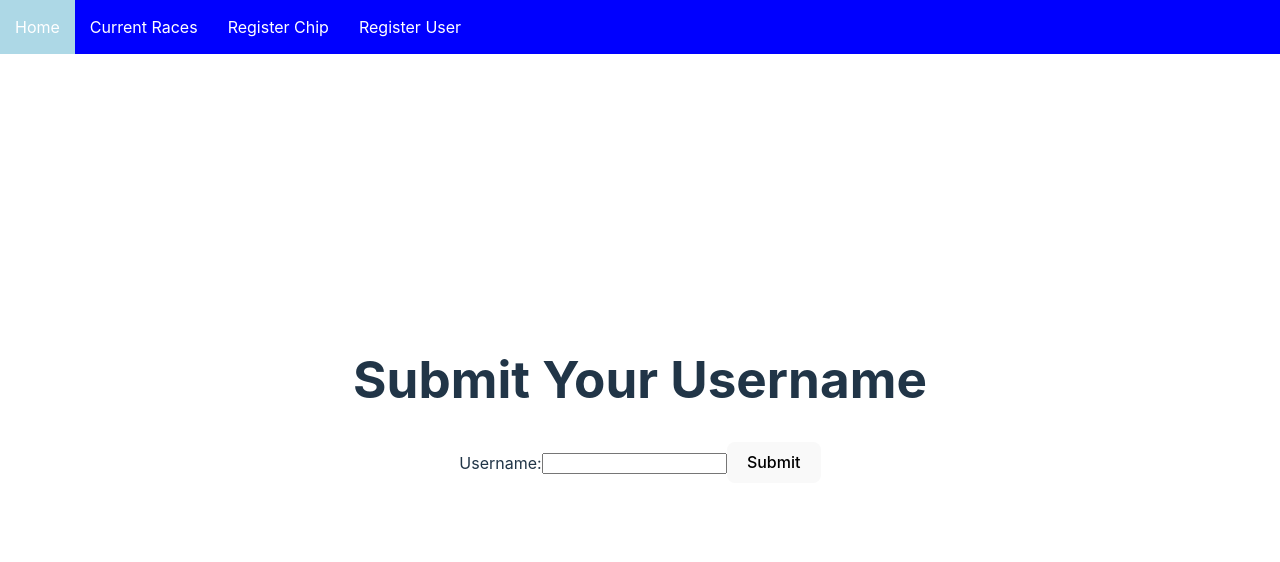
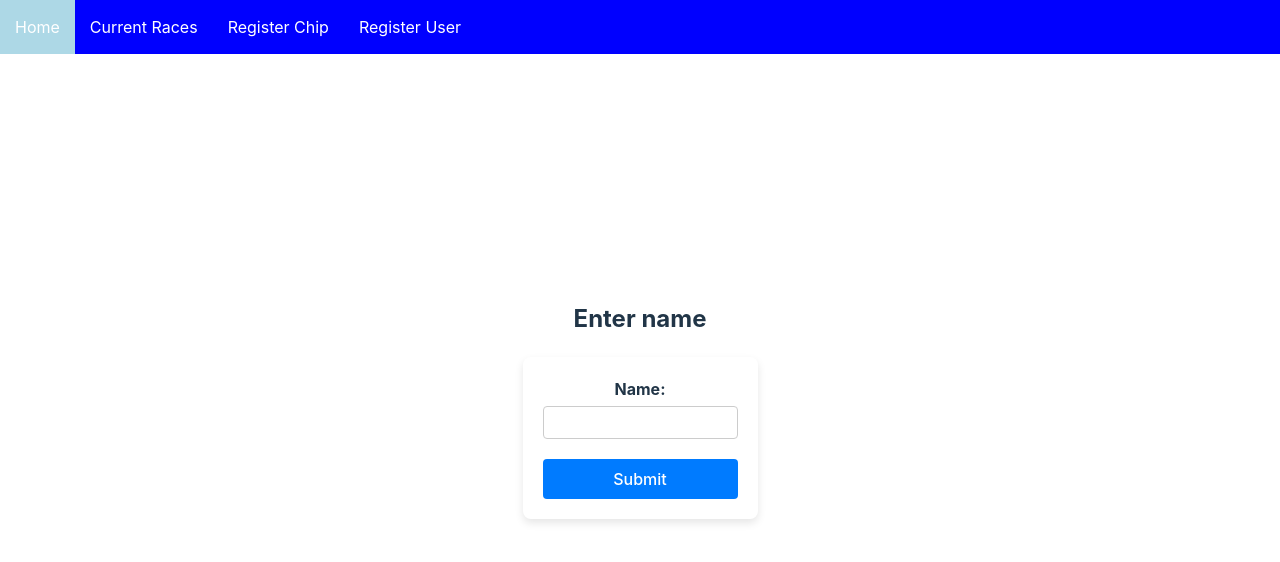
Before and after one commit to bjornarvikhagen/race-tracking, a React (Vite) app in the folder radbak/node-src/raceTracker/: page /register-user in a window 1280 px wide. Shown: the top 562 px of the page. Built offline with nearby package versions, Linux system fonts and the light colour scheme.

Commit message:
a user can now register to a race
a user can register to a race by selcting user, race and writing in a tag id

```diff
--- a/radbak/node-src/raceTracker/src/App.tsx
+++ b/radbak/node-src/raceTracker/src/App.tsx
@@ -5,7 +5,7 @@ import { QueryClient, QueryClientProvider } from "@tanstack/react-query";
 import RaceOverview from "./pages/RaceOverview";
 import Navbar from "./components/Navbar/Navbar";
 import RegisterUser from "./pages/RegisterUser";
-import RaceParticipant from "./pages/RaceParticipant"
+import RegisterTag from "./pages/RegisterTag"
 
 function App() {
   return (
@@ -17,7 +17,7 @@ function App() {
             <Route path="/races" element={<Races />} />
             <Route path="/race/:raceId" element={<RaceOverview />} />
             <Route path="/register-user" element={<RegisterUser />} />
-            <Route path="/register-chip" element={<RaceParticipant />} />
+            <Route path="/register-tag" element={<RegisterTag />} />
           </Routes>
         </>
       </BrowserRouter>
--- a/radbak/node-src/raceTracker/src/api/fetchRaces.ts
+++ b/radbak/node-src/raceTracker/src/api/fetchRaces.ts
@@ -1,5 +1,3 @@
-// for the time being just mock the data
-
 import { BASEURL } from "../Constants";
 
 
--- /dev/null
+++ b/radbak/node-src/raceTracker/src/api/registerTag.ts
@@ -0,0 +1,29 @@
+import { BASEURL } from "../Constants";
+
+interface RunnerInRace {
+  RunnerID: number;
+  RaceID: number;
+  TagID: string;
+}
+
+const registerTag = async (runnerInRace: RunnerInRace) => {
+  try {
+    const endpoint = `${BASEURL}/register_tag`;
+    const response = await fetch(endpoint, {
+      method: 'POST',
+      headers: {
+        'Content-Type': 'application/json',
+      },
+      body: JSON.stringify(runnerInRace),
+    });
+    if (!response.ok) {
+      throw new Error(`Network response was not ok: ${response.statusText}`);
+    }
+    return response.json();
+  } catch (error) {
+    console.error('Failed to register runner in race:', error);
+    throw error;
+  }
+};
+
+export default registerTag;
--- a/radbak/node-src/raceTracker/src/components/Navbar/Navbar.tsx
+++ b/radbak/node-src/raceTracker/src/components/Navbar/Navbar.tsx
@@ -16,7 +16,7 @@ const Navbar = () => {
       <div className="nav-item" onClick={() => navigateTo("/races")}>
         Current Races
       </div>
-      <div className="nav-item" onClick={() => navigateTo("/register-chip")}>
+      <div className="nav-item" onClick={() => navigateTo("/register-tag")}>
         Register Chip
       </div>
       <div className="nav-item" onClick={() => navigateTo("/register-user")}>
--- a/radbak/node-src/raceTracker/src/components/RegisterChip/RegisterChip.tsx
+++ /dev/null
@@ -1,107 +0,0 @@
-import React, { useState } from 'react';
-
-interface Race {
-  raceid: number;
-  name: string;
-  starttime: string;
-}
-
-interface Runner {
-  runnerid: number;
-  name: string;
-}
-
-interface RegisterChipProps {
-  races: Race[];
-  runners: { runners: Runner[] };
-}
-
-const RegisterChip: React.FC<RegisterChipProps> = ({
-  races,
-  runners: { runners },
-}) => {
-  const [selectedRace, setSelectedRace] = useState<number>(races[0]?.raceid);
-  const [selectedRunner, setSelectedRunner] = useState<number>(runners[0]?.runnerid);
-  const [tagId, setTagId] = useState<string>('');
-
-  const handleRaceChange = (event: React.ChangeEvent<HTMLSelectElement>) => {
-    setSelectedRace(parseInt(event.target.value, 10));
-  };
-
-  const handleRunnerChange = (event: React.ChangeEvent<HTMLSelectElement>) => {
-    setSelectedRunner(parseInt(event.target.value, 10));
-  };
-
-  const handleSubmit = async (event: React.FormEvent<HTMLFormElement>) => {
-    event.preventDefault();
-    const tagInput = prompt("Please scan the tag on the thing, or enter tag number:");
-    console.log(typeof (tagInput));
-
-    setTagId(tagInput || '');  // Set tag ID, fallback to empty string if null
-
-    if (!tagInput) {
-      alert("Tag ID is required to register.");
-      return;
-    }
-
-    // Prepare the data payload
-    const data = {
-      RunnerID: selectedRunner,
-      RaceID: selectedRace,
-      TagID: tagInput,
-    };
-
-    // Post request to server
-    try {
-      const response = await fetch('/register_tag', {
-        method: 'POST',
-        headers: {
-          'Content-Type': 'application/json'
-        },
-        body: JSON.stringify(data)
-      });
-      const responseData = await response.json();
-      if (response.ok) {
-        alert('Tag registered successfully!');
-        console.log(responseData);
-      } else {
-        throw new Error(responseData.message || 'Failed to register tag');
-      }
-    } catch (error) {
-      console.error('Error registering tag:', error);
-      alert(error);
-    }
-  };
-
-  return (
-    <>
-      <form onSubmit={handleSubmit}>
-        <label>
-          Race
-          <select value={selectedRace} onChange={handleRaceChange}>
-            {races.map((race) => (
-              <option key={race.raceid} value={race.raceid}>
-                {race.name}
-              </option>
-            ))}
-          </select>
-        </label>
-        <br />
-        <label>
-          Participant:
-          <select value={selectedRunner} onChange={handleRunnerChange}>
-            {runners.map((runner) => (
-              <option key={runner.runnerid} value={runner.runnerid}>
-                {runner.name}
-              </option>
-            ))}
-          </select>
-        </label>
-        <br />
-        <button type='submit'>Register Runner</button>
-      </form>
-    </>
-  );
-};
-
-export default RegisterChip;
--- /dev/null
+++ b/radbak/node-src/raceTracker/src/components/RegisterTag/RegisterTagForm.css
@@ -0,0 +1,40 @@
+.register-tag-form {
+  display: flex;
+  flex-direction: column;
+  max-width: 500px;
+  margin: 20px auto;
+  padding: 20px;
+  border-radius: 8px;
+  background: #f8f9fa;
+  box-shadow: 0 2px 4px rgba(0, 0, 0, 0.1);
+}
+
+.register-tag-form label {
+  font-weight: bold;
+  margin-bottom: 5px;
+  color: #333;
+}
+
+.register-tag-form select,
+.register-tag-form input {
+  width: 100%;
+  padding: 10px;
+  margin-bottom: 15px;
+  border: 1px solid #ccc;
+  border-radius: 4px;
+  box-sizing: border-box;
+}
+
+.register-tag-form button {
+  padding: 10px 20px;
+  background-color: #007bff;
+  color: white;
+  border: none;
+  border-radius: 4px;
+  cursor: pointer;
+  transition: background-color 0.2s;
+}
+
+.register-tag-form button:hover {
+  background-color: #0056b3;
+}
--- /dev/null
+++ b/radbak/node-src/raceTracker/src/components/RegisterTag/RegisterTagForm.tsx
@@ -0,0 +1,73 @@
+import React from 'react';
+import './RegisterTagForm.css';
+
+interface Race {
+  raceid: number;
+  name: string;
+  starttime: string;
+}
+
+interface Runner {
+  runnerid: number;
+  name: string;
+}
+
+interface RegisterTagProps {
+  races: Race[];
+  runners: { runners: Runner[] };
+  selectedRace: number | null;
+  setSelectedRace: (raceId: number) => void;
+  selectedRunner: number | null;
+  setSelectedRunner: (runnerId: number) => void;
+  setTagId: (tagId: string) => void;
+  onSubmit: () => void;
+}
+
+const RegisterTagForm: React.FC<RegisterTagProps> = ({
+  races,
+  runners: { runners },
+  selectedRace,
+  setSelectedRace,
+  selectedRunner,
+  setSelectedRunner,
+  setTagId,
+  onSubmit,
+}) => {
+
+  //add a useffect that listens to the scannning dvice, when signal is recieved
+  // the id oups up in the input field and you dont have to enter anything.
+
+
+  return (
+    <form onSubmit={(e) => { e.preventDefault(); onSubmit(); }} className="register-tag-form">
+      <label>
+        Race:
+        <select value={selectedRace ?? ''} onChange={e => setSelectedRace(parseInt(e.target.value, 10))}>
+          <option value="" disabled>Select race</option>
+          {races.map(race => (
+            <option key={race.raceid} value={race.raceid}>{race.name}</option>
+          ))}
+        </select>
+      </label>
+      <br />
+      <label>
+        Participant:
+        <select value={selectedRunner ?? ''} onChange={e => setSelectedRunner(parseInt(e.target.value, 10))}>
+          <option value="" disabled>Select user</option>
+          {runners.map(runner => (
+            <option key={runner.runnerid} value={runner.runnerid}>{runner.name}</option>
+          ))}
+        </select>
+      </label>
+      <br />
+      <label>
+        Tag ID:
+        <input type="text" onChange={e => setTagId(e.target.value)} required />
+      </label>
+      <br />
+      <button type="submit">Register to race</button>
+    </form>
+  );
+};
+
+export default RegisterTagForm;
--- a/radbak/node-src/raceTracker/src/components/RegisterUser/RegisterUserForm.css
+++ b/radbak/node-src/raceTracker/src/components/RegisterUser/RegisterUserForm.css
@@ -0,0 +1,37 @@
+.register-user-form {
+  display: flex;
+  flex-direction: column;
+  max-width: 400px;
+  margin: auto;
+  padding: 20px;
+  box-shadow: 0 4px 8px rgba(0, 0, 0, 0.1);
+  border-radius: 8px;
+}
+
+.register-user-form label {
+  margin-bottom: 5px;
+  font-weight: bold;
+}
+
+.register-user-form input[type="text"] {
+  width: 100%;
+  padding: 8px;
+  margin-bottom: 20px;
+  box-sizing: border-box;
+  border: 1px solid #ccc;
+  border-radius: 4px;
+}
+
+.register-user-form button {
+  padding: 10px 20px;
+  background-color: #007BFF;
+  color: white;
+  border: none;
+  border-radius: 4px;
+  cursor: pointer;
+  transition: background-color 0.3s;
+}
+
+.register-user-form button:hover {
+  background-color: #0056b3;
+}
--- a/radbak/node-src/raceTracker/src/components/RegisterUser/RegisterUserForm.tsx
+++ b/radbak/node-src/raceTracker/src/components/RegisterUser/RegisterUserForm.tsx
@@ -1,25 +1,26 @@
 import React, { useState } from 'react';
+import "./RegisterUserForm.css"
 
 interface RegisterUserFormProps {
-  onSubmitUsername: (username: string) => void;
+  onSubmitUser: (name: string) => void;
 }
 
-export const RegisterUserForm: React.FC<RegisterUserFormProps> = ({ onSubmitUsername }) => {
-  const [username, setUsername] = useState('');
+export const RegisterUserForm: React.FC<RegisterUserFormProps> = ({ onSubmitUser }) => {
+  const [name, setName] = useState('');
 
   const handleSubmit = (event: React.FormEvent) => {
     event.preventDefault();
-    onSubmitUsername(username);
+    onSubmitUser(name);
   };
 
   return (
-    <form onSubmit={handleSubmit}>
-      <label htmlFor="username">Username:</label>
+    <form onSubmit={handleSubmit} className="register-user-form">
+      <label htmlFor="name">Name:</label>
       <input
         type="text"
-        id="username"
-        value={username}
-        onChange={(e) => setUsername(e.target.value)}
+        id="name"
+        value={name}
+        onChange={(e) => setName(e.target.value)}
         required
       />
       <button type="submit">Submit</button>
--- /dev/null
+++ b/radbak/node-src/raceTracker/src/pages/RegisterTag.tsx
@@ -0,0 +1,72 @@
+import { useState } from 'react';
+import { useQuery } from "@tanstack/react-query";
+import fetchRaces from "../api/fetchRaces";
+import fetchRunners from "../api/fetchRunners";
+import RegisterTagForm from "../components/RegisterTag/RegisterTagForm";
+import registerTag from '../api/registerTag';
+
+export default function RegisterTag() {
+  const [selectedRace, setSelectedRace] = useState<number | null>(null);
+  const [selectedRunner, setSelectedRunner] = useState<number | null>(null);
+  const [tagId, setTagId] = useState<string>('');
+
+  const racesQuery = useQuery({
+    queryKey: ['races'],
+    queryFn: fetchRaces
+  });
+
+  const runnersQuery = useQuery({
+    queryKey: ['runners'],
+    queryFn: fetchRunners
+  });
+
+  const handleSubmit = async () => {
+    if (!selectedRunner || !selectedRace || !tagId) {
+      alert("All fields must be filled.");
+      return;
+    }
+
+    const data = {
+      RunnerID: selectedRunner,
+      RaceID: selectedRace,
+      TagID: tagId,
+    };
+
+    try {
+      const result = await registerTag(data);
+      console.log('Submission successful:', result);
+      alert('User registered successfully!');
+    } catch (error) {
+      alert('Failed to submit username.');
+      console.error(error);
+    }
+  };
+
+  if (racesQuery.isLoading || runnersQuery.isLoading) {
+    return <p>Loading...</p>;
+  }
+
+  if (racesQuery.isError || runnersQuery.isError) {
+    return <p>Error fetching data</p>;
+  }
+
+  if (racesQuery.data && runnersQuery.data) {
+    return (
+      <>
+        <h2>Register to a race</h2>
+        <RegisterTagForm
+          races={racesQuery.data}
+          runners={runnersQuery.data}
+          selectedRace={selectedRace}
+          setSelectedRace={setSelectedRace}
+          selectedRunner={selectedRunner}
+          setSelectedRunner={setSelectedRunner}
+          setTagId={setTagId}
+          onSubmit={handleSubmit}
+        />
+      </>
+    );
+  }
+
+  return null;
+}
--- a/radbak/node-src/raceTracker/src/pages/RegisterUser.tsx
+++ b/radbak/node-src/raceTracker/src/pages/RegisterUser.tsx
@@ -1,23 +1,22 @@
 import React from 'react';
 import { RegisterUserForm } from '../components/RegisterUser/RegisterUserForm';
-import sendUsername from '../api/registerUser';
+import registerUser from '../api/registerUser';
 
 export const Runner: React.FC = () => {
-  const handleUsernameSubmit = async (username: string) => {
+  const handleUserSubmit = async (name: string) => {
     try {
-      const result = await sendUsername(username);
-      console.log('Submission successful:', result);
-      alert('Username submitted successfully!');
+      const result = await registerUser(name);
+      alert('User registered successfully to race');
     } catch (error) {
-      alert('Failed to submit username.');
+      alert('Failed to register participant.');
       console.error(error);
     }
   };
 
   return (
     <div>
-      <h1>Submit Your Username</h1>
-      <RegisterUserForm onSubmitUsername={handleUsernameSubmit} />
+      <h2>Enter name</h2>
+      <RegisterUserForm onSubmitUser={handleUserSubmit} />
     </div>
   );
 };
```
Also changed, not shown: radbak/node-src/raceTracker/src/pages/RaceParticipant.tsx (deleted, +0 -32 lines). Lines whose indentation alone changed are shown as unchanged.
